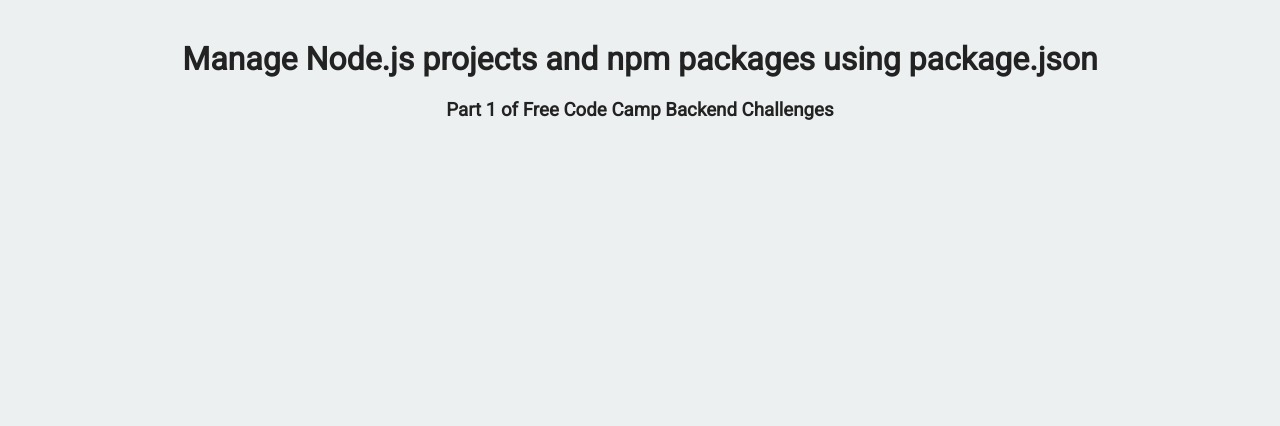
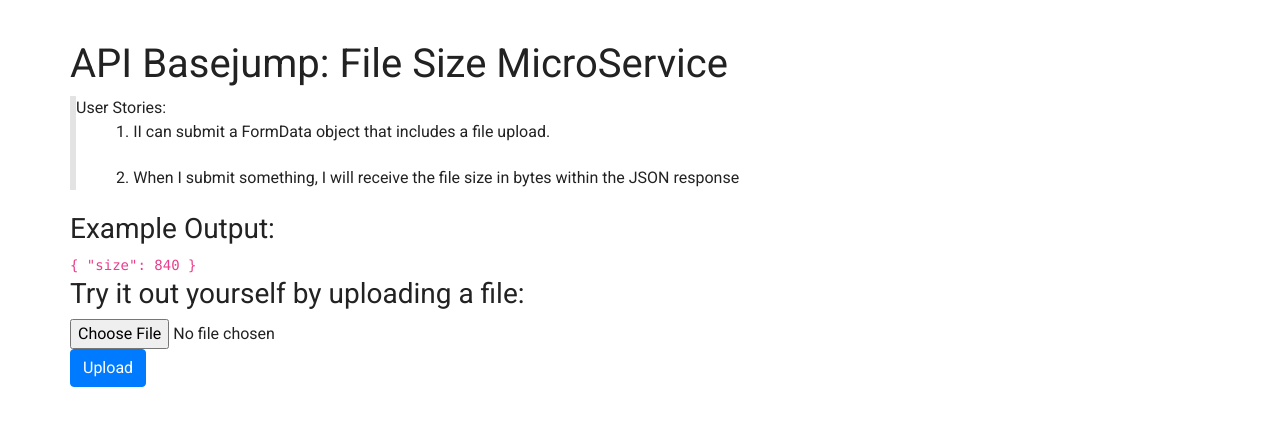
Before and after one commit to wgutierrez74/File-Metadata-Microservice, a website: page views/index.html in a window 1280 px wide. Drawn offline with nearby package versions, Linux system fonts and the light colour scheme.

Commit message:
Checkpoint

```diff
--- a/package.json
+++ b/package.json
@@ -1,7 +1,8 @@
 {
   "name": "fcc-learn-npm-package-json",
   "dependencies": {
-		"express": "^4.14.0"
+    "express": "^4.14.0",
+    "multer": "^1.3.0"
   },
   "main": "server.js",
   "scripts": {
--- a/public/style.css
+++ b/public/style.css
@@ -4,8 +4,8 @@
 	font-family: 'Roboto', sans-serif;
 	font-size: 16px;
 	color: #222;
-	background-color: #ECF0F1;
-	text-align: center;
+	background-color: white;
+	text-align: left;
 }
 
 .container {
@@ -23,6 +23,9 @@
 ul {
 	list-style-type: none;
 }
+li{
+  margin-bottom:2%;
+}
 
 a {
 	color: #2574A9;
@@ -33,3 +36,10 @@
 	margin: 20px auto 0 auto;
 	display: block;
 }
+
+.well{
+  background-color:inherit;
+  border:none;
+  border-left: solid 6px #e3e3e3;
+
+}
--- a/views/index.html
+++ b/views/index.html
@@ -1,18 +1,60 @@
-<!DOCTYPE html>
+<!DOCTYPE HTML>
 <html>
 
    <head>
-      <title>Backend Challenges | Free Code Camp</title>
-      <link rel="shortcut icon" href="https://cdn.hyperdev.com/us-east-1%3A52a203ff-088b-420f-81be-45bf559d01b1%2Ffavicon.ico" type="image/x-icon"/>
+      <title>File Size MicroService</title>
       <link href="https://fonts.googleapis.com/css?family=Roboto" rel="stylesheet" type="text/css">
-      <link href="/public/style.css" rel="stylesheet" type="text/css">
-   </head>
+       <link href="https://getbootstrap.com/dist/css/bootstrap.min.css" rel="stylesheet">
+     <link href="/public/style.css" rel="stylesheet" type="text/css">
+  </head>
 
    <body>
       <div class="container">
-         <h1>Manage Node.js projects and npm packages using package.json</h1>
-         <h3>Part 1 of Free Code Camp Backend Challenges</h3>
+        <h1>API Basejump: File Size MicroService</h1>
+        <div class="well">
+          User Stories:
+          <ol>
+            <li>
+               II can submit a FormData object that includes a file upload.
+            </li>
+            <li>
+               When I submit something, I will receive the file size in bytes within the JSON response
+            </li>
+          </ol>
+        </div>
+
+
+        <div class="example-text">
+          <h3>
+            Example  Output:
+          </h3>
+            <code>
+              {
+                "size": 840
+              }
+            </code>
+
+        </div>
+
+        <div class="example-text">
+          <h3>
+            Try it out yourself by uploading a file:
+          </h3>
+          <form method="POST" enctype="multipart/form-data" action="/upload">
+            <input type="file" name="file">
+            <br>
+            <button class="btn btn-primary" type="submit">
+              Upload
+            </button>
+          </form>
+        </div>
+
+
+
+
+
       </div>
+
    </body>
 
 </html>
```
Also changed, not shown: app/routes.js (added, +17 -0 lines), server.js (+4 -4 lines), 2 other files. Lines whose indentation alone changed are shown as unchanged.
